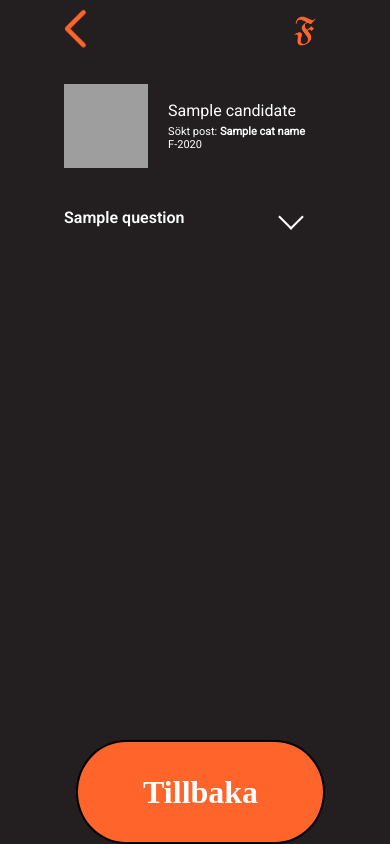
After one commit to qlsxs/Valkompass, a Flask app: template compass_server/templates/candidate.html in a window 390 px wide. The commit adds this page. Run offline with Flask 3, Linux system fonts and the light colour scheme; the template is opened without the code that fills it: most values are stand-ins (such as "Sample title", 1, 10 or a date in 2020); grey boxes are pictures that could not be loaded.

Commit message:
Finish candidate profile screen

```diff
--- a/compass_server/static/style.css
+++ b/compass_server/static/style.css
@@ -36,7 +36,6 @@ body {
 #bottomDiv {
     position: fixed;
     bottom: 0;
-    width: 30%;
     display: flex;
     align-items: center;
     justify-content: center
@@ -104,31 +103,6 @@ body {
 
 .pfp {
     border-radius: 50%;
-}
-
-.title {
-    font-family: "EB Garmond";
-    font-size: 48px;
-}
-
-.bodyText {
-    font-family: "Roboto";
-    font-size: 20px;
-}
-
-.orangeButtonText {
-    font-family: "Roboto SemiBold";
-    font-size: 24px;
-}
-
-.whiteBtnText {
-    font-family: "Roboto";
-    font-size: 24px;
-}
-
-.smallerText {
-    font-family: "Roboto";
-    font-size: 16px;
 }
 
 .optionMainDiv {
@@ -220,20 +194,134 @@ body {
     cursor: pointer;
 }
 
-@media(max-width:768px) {
-    #widthDiv {
-        width: 90%
+.arrow {
+    border-left: 2px solid white;
+    border-bottom: 2px solid white;
+    transform: rotate(-45deg);
+
+}
+
+.questionDisplayProfile {
+    display: flex;
+    flex-direction: row;
+    user-select:none;
+    margin-top:36px;
+}
+.questionDisplayProfile:hover{
+    cursor: pointer;
+}
+
+@media(min-width:1200px) {
+
+    #widthDiv,
+    #bottomDiv {
+        width: 36%
+    }
+
+    .title {
+        font-family: "EB Garmond";
+        font-size: 48px;
+    }
+
+    .bodyText {
+        font-family: "Roboto";
+        font-size: 20px;
+    }
+
+    .orangeButtonText {
+        font-family: "Roboto SemiBold";
+        font-size: 24px;
+    }
+
+    .whiteBtnText {
+        font-family: "Roboto";
+        font-size: 24px;
+    }
+
+    .smallerText {
+        font-family: "Roboto";
+        font-size: 16px;
+    }
+
+    .profilePicture {
+        width: 128px;
+        height: 128px;
     }
 }
 
+
 @media(max-width:1200px) {
-    #widthDiv {
-        width: 30%
+
+    #widthDiv,
+    #bottomDiv {
+        width: 40%
+    }
+
+    .title {
+        font-family: "EB Garmond";
+        font-size: 40px;
+    }
+
+    .bodyText {
+        font-family: "Roboto";
+        font-size: 17px;
+    }
+
+    .orangeButtonText {
+        font-family: "Roboto SemiBold";
+        font-size: 20px;
+    }
+
+    .whiteBtnText {
+        font-family: "Roboto";
+        font-size: 20px;
+    }
+
+    .smallerText {
+        font-family: "Roboto";
+        font-size: 13px;
+    }
+
+    .profilePicture {
+        width: 102px;
+        height: 102px;
     }
 }
 
-@media(min-width:1200px) {
-    #widthDiv {
-        width: 30%
+@media(max-width:768px) {
+
+    #widthDiv,
+    #bottomDiv {
+        width: 70%
+    }
+
+    .title {
+        font-family: "EB Garmond";
+        font-size: 32px;
+    }
+
+    .bodyText {
+        font-family: "Roboto";
+        font-size: 13px;
+    }
+
+    .orangeButtonText {
+        font-family: "Roboto SemiBold";
+        font-size: 16px;
+    }
+
+    .whiteBtnText {
+        font-family: "Roboto";
+        font-size: 16px;
+    }
+
+    .smallerText {
+        font-family: "Roboto";
+        font-size: 11px;
+    }
+
+    .profilePicture {
+        width: 84px;
+        height: 84px;
     }
 }
--- a/compass_server/templates/base.html
+++ b/compass_server/templates/base.html
@@ -17,7 +17,7 @@
             <nav style="width:100%">
                 <div style="width:100%; display:flex">
                     <div style="flex-grow:1;display:flex;align-items:center">
-                        <a href="{%block backLink%}{%endblock%}"><img src="{{url_for('static', filename='images/back.png')}}"
+                        <a href="{%block backLink%}{%endblock%}"><img src="{{url_for('static', filename='images/back3.png')}}"
                                 style="width: 42px;height:42px" alt="Back"></a>
                     </div>
                     <div style="flex-grow:1;display:flex;align-items:center;justify-content:end">
--- /dev/null
+++ b/compass_server/templates/candidate.html
@@ -0,0 +1,54 @@
+{%extends "base.html"%}
+
+{%block backLink%}
+{{url_for('home')}}
+{%endblock%}
+
+{%block content%}
+<div id="subcategory-main-menu">
+    <div style="display: flex;justify-content: center;align-items: center;flex-direction: column;margin-bottom:30px">
+
+    </div>
+    <div style="width: 100%;">
+        <div style="display: flex;flex-direction:row;align-items:center;">
+            <div>
+                <img src="{{url_for('static', filename='images/' + candidate['pfp'])}}" class="profilePicture" alt="">
+            </div>
+            <div class="" style="display:flex;flex-direction: column;">
+                <p style="color:white;margin:0;margin-left:20px" class="whiteBtnText">
+                    {{candidate["name"]}}
+                </p>
+                <p style="color:white;margin:5px;margin-left:20px" class="smallerText">Sökt post:
+                    <strong>{{cat_name}}</strong><br>F-{{candidate["year"]}}
+                </p>
+            </div>
+
+        </div>
+        <div style="width:90%;">
+            {%for j in range(0, questions|length)%}
+            <div class="questionDisplayProfile" onclick="toggleVisibility('question-{{j}}')">
+                <p class="orangeButtonText" style="color: white; margin:0;flex-grow:1">
+                    {{questions[j]}}
+                </p>
+                <div>
+                    <div class="arrow" style="width: 16px;height:16px;float:left"></div>
+                </div>
+            </div>
+            <div id="question-{{j}}" style="display: none;">
+                <p class="bodyText" style="color:white;margin-top:0.2em">
+                    {{candidate["answers"][j]["reason"]}}
+                </p>
+            </div>
+            {%endfor%}
+        </div>
+    </div>
+</div>
+{%endblock%}
+
+{%block fixedBottom%}
+<a href="{{url_for('load_category', cat = url)}}" id="bottomButton" class="flexAlign">
+    <div>
+        <h1 class=".orangeButtonText" style="color: white;">Tillbaka</h1>
+    </div>
+</a>
+{%endblock%}
```
Also changed, not shown: compass_server/routes.py (+9 -0 lines), compass_server/templates/category.html (+5 -3 lines), compass_server/static/images/back2.png (added), compass_server/static/images/back3.png (added).
